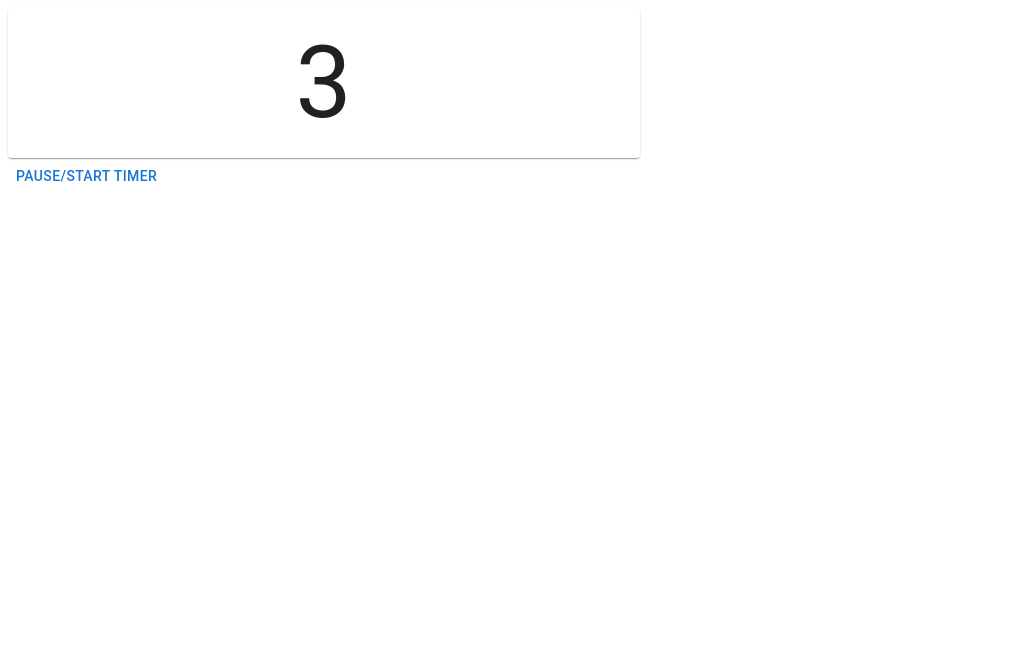
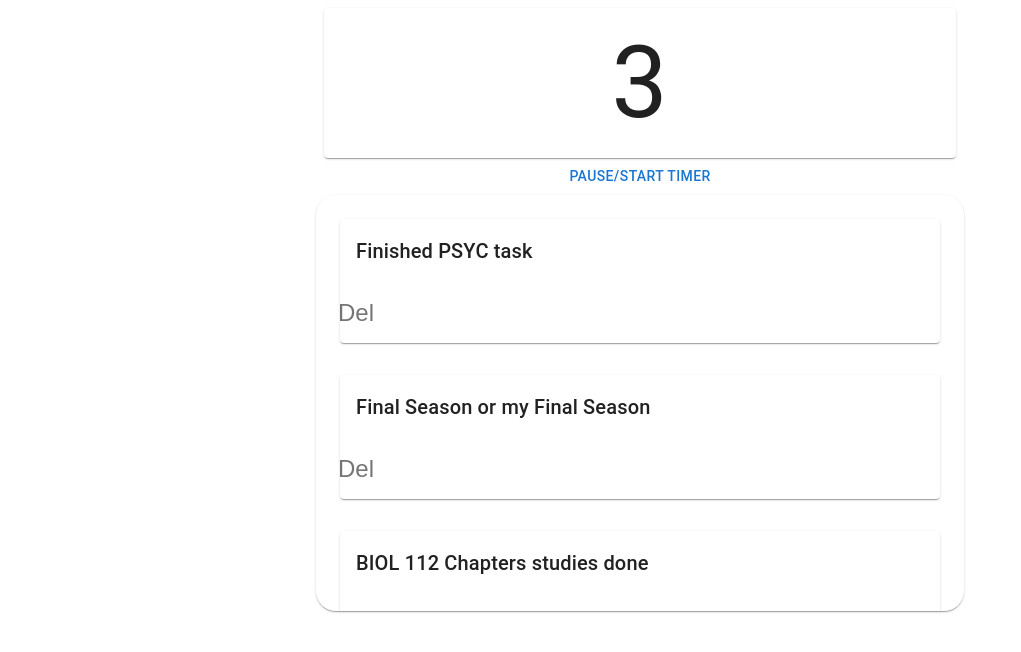
Before and after one commit to LeoShangTang/pomo-play, a React (Create React App) app: page / in a window 1280 px wide. Shown: the top 652 px of the page, without its empty margins (0-1021 px from the left). Built offline with nearby package versions, Linux system fonts and the light colour scheme.

Commit message:
Basic Average styling

```diff
--- a/src/App.tsx
+++ b/src/App.tsx
@@ -13,7 +13,15 @@ const App = () => {
     })
 
     return (
+        <div style={{
+            display: "flex",
+            flexDirection:"column",
+            alignItems: "center",
+            }}>
             <TimerCard time={25}/>
+            <ListOfTaskCard />
+        </div>
+
     )
 }
 
--- a/src/components/ListOfTaskCard.tsx
+++ b/src/components/ListOfTaskCard.tsx
@@ -6,15 +6,15 @@ import TaskCard from "./TaskCard";
 const cardStyle = {
     borderRadius: "20px",
     p: 1,
-    width: "100%",
-    height: 540,
-    "@media (max-width: 600px)": {
-      width: "95%",
-      height: 400,
-    },
-    "@media (max-height: 600px)": {
-      height: 350,
-    },
+    width: "50%",
+    height: "400px",
+    // "@media (max-width: 600px)": {
+    //   width: "95%",
+    //   height: 400,
+    // },
+    // "@media (max-height: 600px)": {
+    //   height: 350,
+    // },
   };
 
 const ListOfTaskCard = () => {
--- a/src/components/TaskCard.tsx
+++ b/src/components/TaskCard.tsx
@@ -5,22 +5,22 @@ type Props = {
     task: ITask;
 }
 
-const TaskCard = ({task} : Props) => {
+const TaskCard = ({ task }: Props) => {
 
   return (
     <ListItem sx={{ display: "flex" }}>
-        <Card>
-          <CardContent sx={{ alignSelf: "center" }}>
-            <Typography variant="h5" component="div">
+      <Card sx={{ width: "100%"}}>
+        <CardContent sx={{ alignSelf: "center"}}>
+          <Typography variant="h6" component="div">
             {task.name}
           </Typography>
-            <Typography variant="h5" component="div">
+          {/* <Typography variant="h5" component="div">
             {task.id}
-            </Typography>
+          </Typography> */}
         </CardContent>
         <CardActions>
-              <IconButton onClick={() => {console.log("deleted")}}>
-
+          <IconButton sx={{width:"10px"}}  onClick={() => { console.log("deleted") }}>
+              Del
           </IconButton>
         </CardActions>
       </Card>
```
Lines whose indentation alone changed are shown as unchanged.
